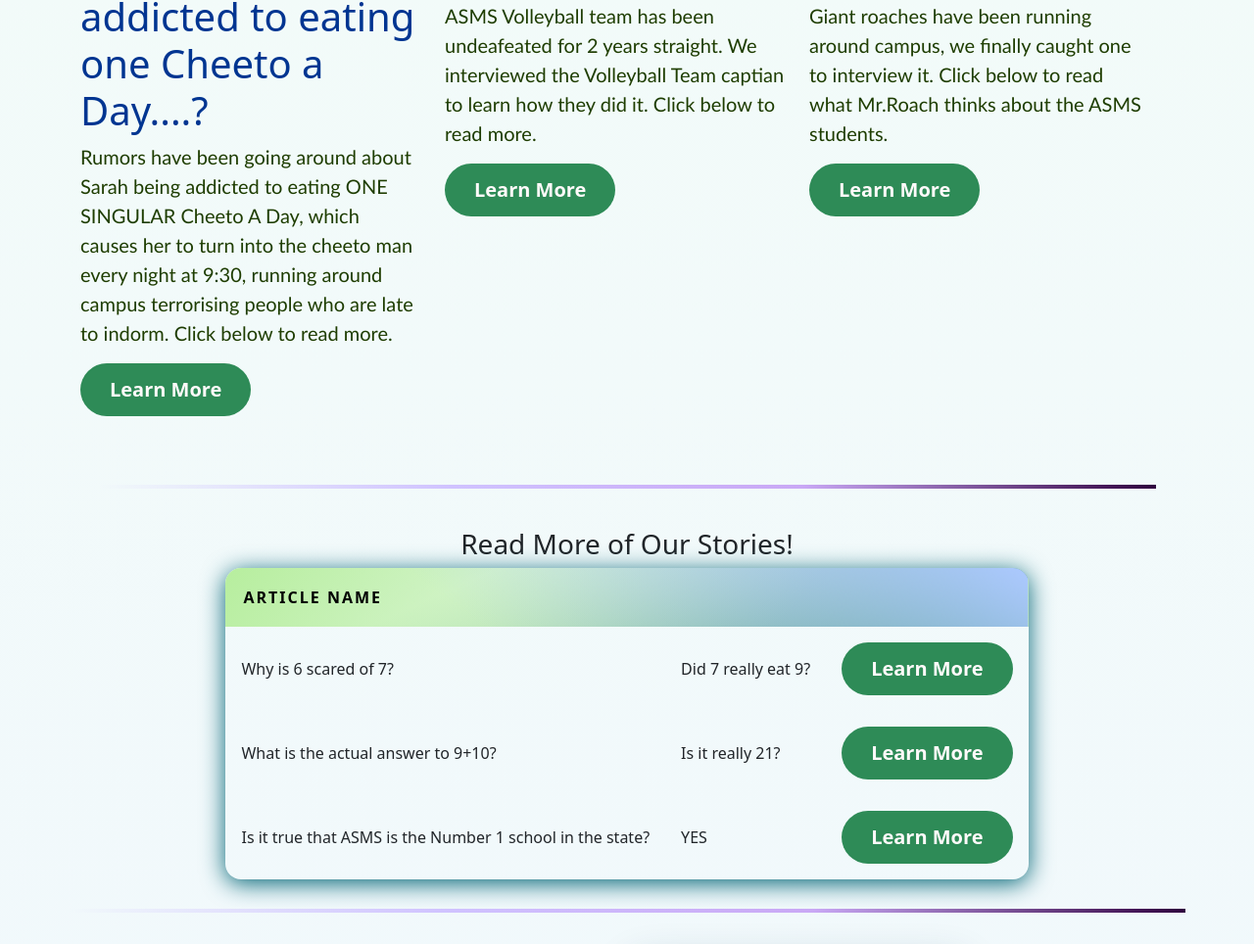
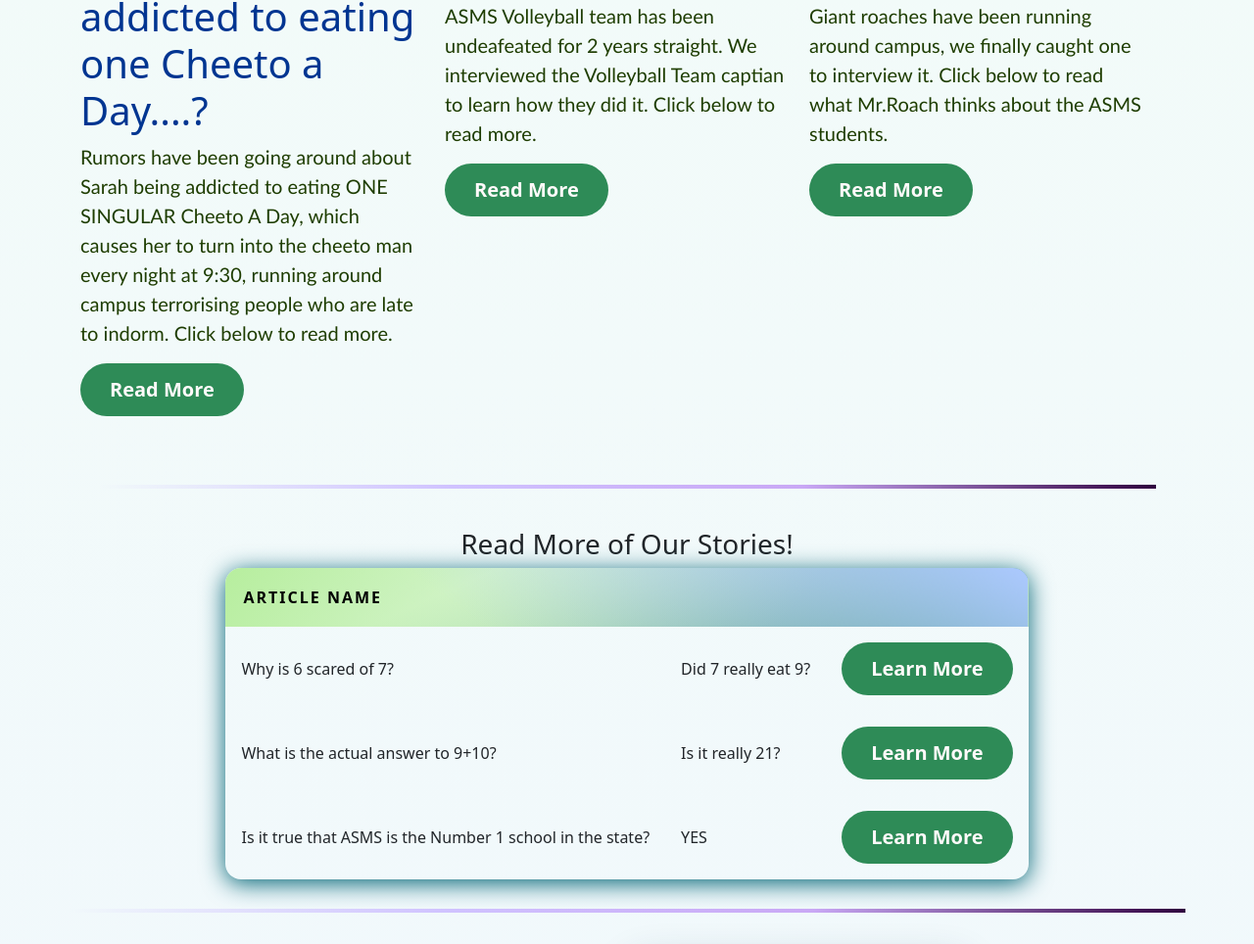
Before and after one commit to Kierra777/Annocuements, a plain HTML site: page index.html in a window 1280 px wide. Shown: the part 1982-2946 px from the top of the page at 98% size. Drawn offline with nearby package versions, Linux system fonts and the light colour scheme.

Commit message:
Update index.html

```diff
--- a/index.html
+++ b/index.html
@@ -134,7 +134,7 @@
         <h1 class="header-litty2">Is it true that Sarah Brewer is addicted to eating one Cheeto a Day....?</h1>
         <p class="litty">Rumors have been going around about Sarah being addicted to eating ONE SINGULAR Cheeto A Day, which causes her to turn into the cheeto man every night at 9:30, running around campus terrorising people who are late to indorm. Click below to read more.</p>
      <button type="button" class="btn btn-lg header-button">
-                  Learn More
+                  Read More
                 </button>
               </div>
     <div class="col-md-4">
@@ -143,7 +143,7 @@
         <p class="litty">ASMS Volleyball team has been undeafeated for 2 years straight. We interviewed the Volleyball Team captian to learn how they did it. Click below to read more.</p>
 
        <button type="button" class="btn btn-lg header-button">
-                  Learn More
+                  Read More
                 </button>
         </div>
     <div class="col-md-4">
@@ -154,7 +154,7 @@
 
 </p>
  <button type="button" class="btn btn-lg header-button">
-                  Learn More
+                  Read More
                 </button>
     </div>
 </div>
```
